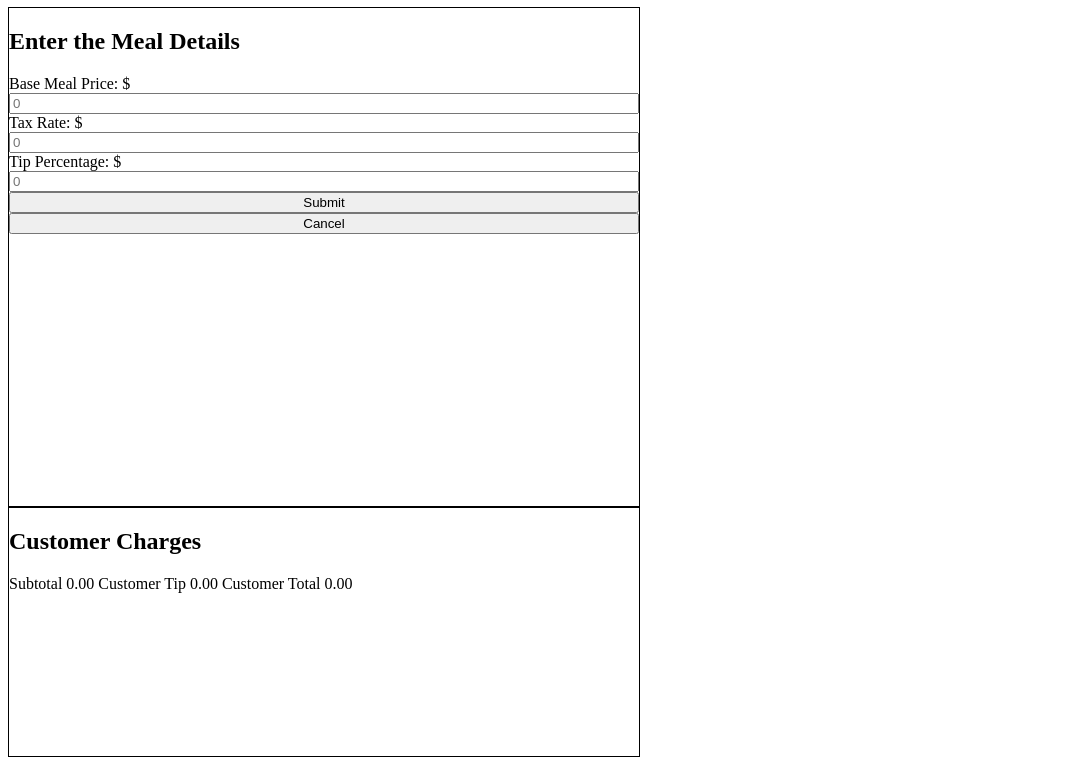
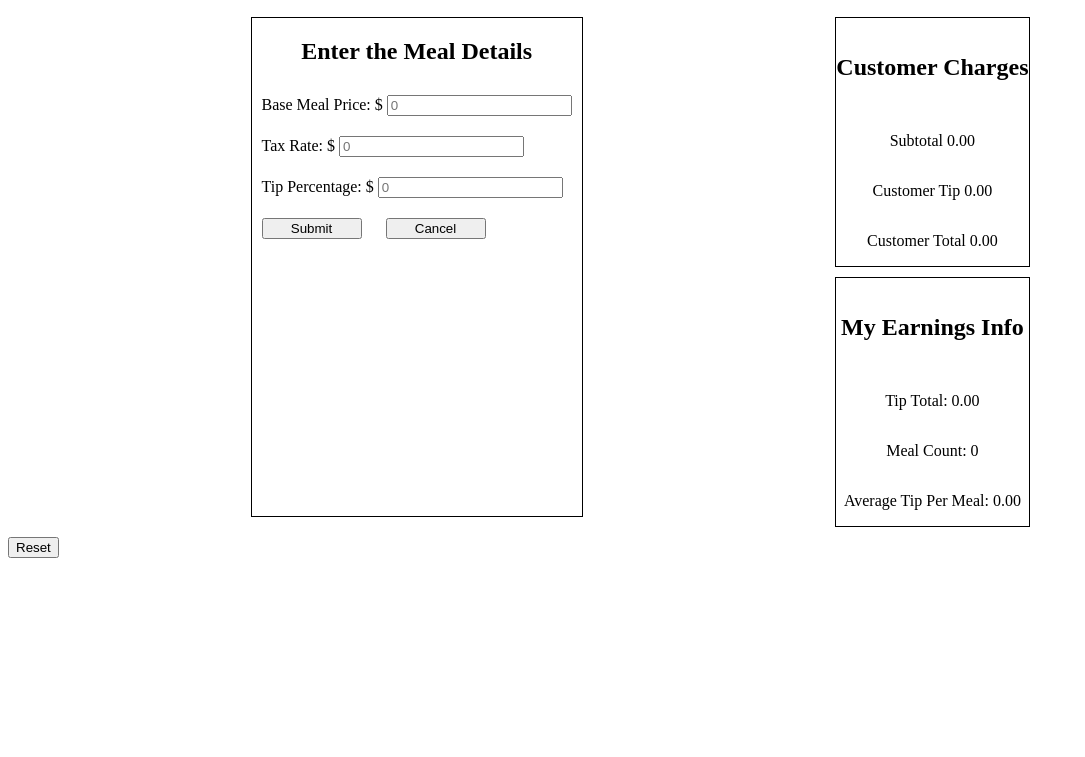
Before and after one commit to thinkful-ei-orka/waitstaff-calc-jono-tecarra, a plain HTML site: page index.html in a window 1280 px wide. Shown: the part 73-830 px from the top of the page, without its empty margins (0-1085 px from the left). After the commit the page ends 800 px from the top, so only its background shows below. Drawn offline with Linux system fonts and the light colour scheme.

Commit message:
basic css styling for wireframe

```diff
--- a/index.css
+++ b/index.css
@@ -2,25 +2,50 @@
     box-sizing: border-box;
 }
 
+header {
+    text-align: center;
+}
+
+.container {
+    display: flex;
+    justify-content: space-evenly;
+}
+
 .meal-details {
     border: 1px solid black;
-    max-width: 50%;
     height: 500px;
+    margin: 10px;
+    display: flex;
+    flex-direction: column;
+    align-items: center;
 }
 
 .customer-charges {
     border: 1px solid black;
-    max-width: 50%;
     height: 250px;
+    margin: 10px;
+    display: flex;
+    flex-direction: column;
+    align-items: center;
+    justify-content: space-around;
 }
 
 .earnings {
     border: 1px solid black;
-    max-width: 50%;
+    /* max-width: 50%; */
     height: 250px;
+    margin: 10px;
+    display: flex;
+    flex-direction: column;
+    align-items: center;
+    justify-content: space-around;
 }
 
-.meal-details-input {
-    display: flex;
-    flex-direction: column;
+.price-input {
+    padding: 10px;
 }
+
+.form-button {
+    width: 100px;
+    margin: 10px;
+}
--- a/index.html
+++ b/index.html
@@ -16,16 +16,23 @@
             <div class="meal-details">
                 <h2>Enter the Meal Details</h2>
                 <form class="meal-details-input">
+                    <div class="price-input">
                         <label for="meal-price">Base Meal Price: $</label>
                         <input type="number" name="meal-price" class="meal-price-entry" placeholder="0">
+                    </div>
+                    <div class="price-input">
                         <label for="tax">Tax Rate: $</label>
                         <input type="number" name="tax" class="tax-rate-entry" placeholder="0">
+                    </div>
+                    <div class="price-input">
                         <label for="tip-percent">Tip Percentage: $</label>
                         <input type="number" name="tip-percent" class="tip-percent-entry" placeholder="0">
-                <button type="submit" class="submit-button">Submit</button>
-                <button type="reset" class="cancel-button">Cancel</button>
+                    </div>
+                    <button type="submit" class="form-button">Submit</button>
+                    <button type="reset" class="form-button">Cancel</button>
                 </form>
             </div>
+            <div>
             <section class="customer-charges">
                 <h2>Customer Charges</h2>
                 <span>Subtotal 0.00</span>
@@ -39,6 +46,7 @@
                 <span>Average Tip Per Meal: 0.00</span>
             </section>
             </div>
+        </div>
         <button type="reset" class="reset-button">Reset</button>
     </main>
 </body>
```
Lines whose indentation alone changed are shown as unchanged.
